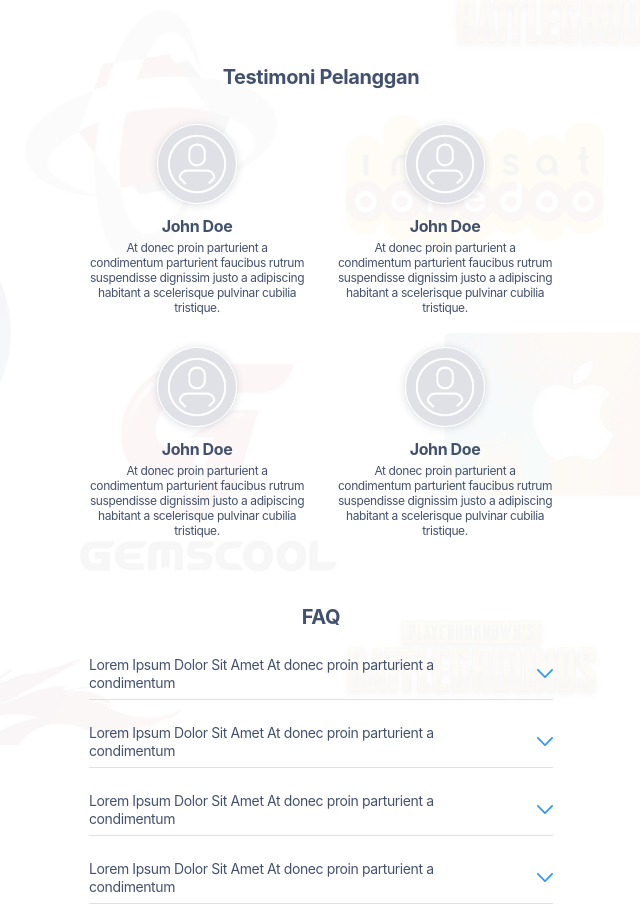
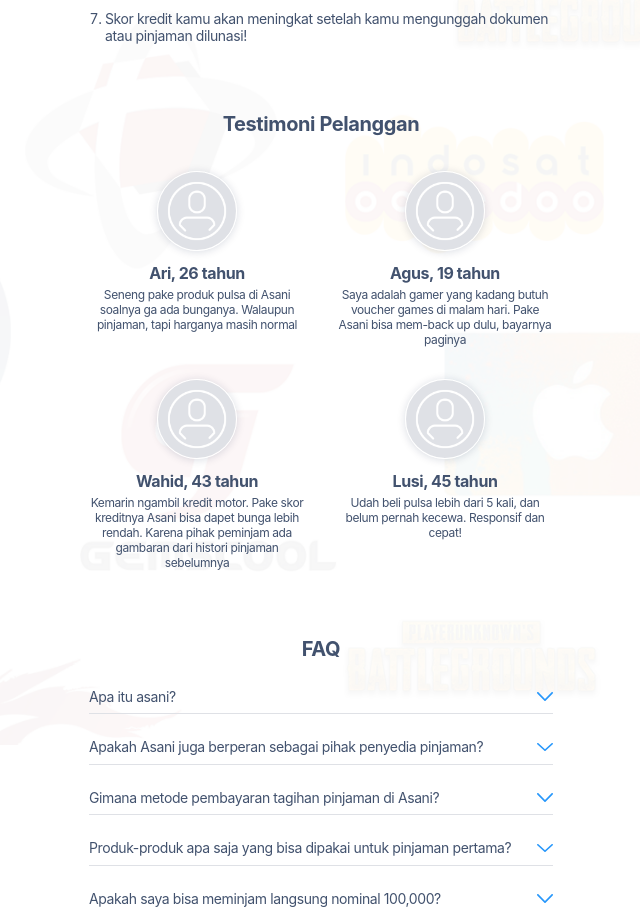
Before and after one commit to dharmawankenny/asani-frontend, a React (Vite) app: page /autentikasi in a window 1280 px wide. Shown: the part 1886-2797 px from the top of the page, without its empty margins (319-959 px from the left). Built offline with nearby package versions, Linux system fonts and the light colour scheme; a web font is replaced by a local one.

Commit message:
content, todo: add testimonial pictures

```diff
--- a/src/containers/UserAccess/index.js
+++ b/src/containers/UserAccess/index.js
@@ -44,64 +44,70 @@
   ];
 
   static HowToUse = [
-    'At donec proin parturient a condimentum parturient faucibus rutrum suspendisse dignissim justo a adipiscing habitant a scelerisque pulvinar cubilia tristique.',
-    'At donec proin parturient a condimentum parturient faucibus rutrum suspendisse dignissim justo a adipiscing habitant a scelerisque pulvinar cubilia tristique.',
-    'At donec proin parturient a condimentum parturient faucibus rutrum suspendisse dignissim justo a adipiscing habitant a scelerisque pulvinar cubilia tristique.',
-    'At donec proin parturient a condimentum parturient faucibus rutrum suspendisse dignissim justo a adipiscing habitant a scelerisque pulvinar cubilia tristique.',
-    'At donec proin parturient a condimentum parturient faucibus rutrum suspendisse dignissim justo a adipiscing habitant a scelerisque pulvinar cubilia tristique.',
+    'Masuk/daftar nomor Whatsapp kamu di website asani.co.id.',
+    'Cek kode OTP kamu di chat Whatsapp yang bersifat RAHASIA. Jangan diberitahu kepada siapapun.',
+    'Pilih pinjaman produk dari pemberi pinjaman (lender) yang kamu inginkan.',
+    'Upload dokumen: 1. Foto KTP, 2. Foto foto selfie kamu sambil memegang foto KTP dan harus memperlihatkan dengan jelas wajah dan informasi yang terdapat pada KTP.',
+    'Verifikasi dan persetujuan pinjaman kamu diproses maksimal 30 menit di hari kerja.',
+    'Setelah persetujuan pinjaman selesai, kamu akan mendapatkan produk yang diinginkan.',
+    'Skor kredit kamu akan meningkat setelah kamu mengunggah dokumen atau pinjaman dilunasi!',
   ];
 
   static Testimonies = [
     {
       profileImg: EmptyProfileImg,
-      name: 'John Doe',
-      testimony: 'At donec proin parturient a condimentum parturient faucibus rutrum suspendisse dignissim justo a adipiscing habitant a scelerisque pulvinar cubilia tristique.',
+      name: 'Ari, 26 tahun',
+      testimony: 'Seneng pake produk pulsa di Asani soalnya ga ada bunganya. Walaupun pinjaman, tapi harganya masih normal',
     },
     {
       profileImg: EmptyProfileImg,
-      name: 'John Doe',
-      testimony: 'At donec proin parturient a condimentum parturient faucibus rutrum suspendisse dignissim justo a adipiscing habitant a scelerisque pulvinar cubilia tristique.',
+      name: 'Agus, 19 tahun',
+      testimony: 'Saya adalah gamer yang kadang butuh voucher games di malam hari. Pake Asani bisa mem-back up dulu, bayarnya paginya',
     },
     {
       profileImg: EmptyProfileImg,
-      name: 'John Doe',
-      testimony: 'At donec proin parturient a condimentum parturient faucibus rutrum suspendisse dignissim justo a adipiscing habitant a scelerisque pulvinar cubilia tristique.',
+      name: 'Wahid, 43 tahun',
+      testimony: 'Kemarin ngambil kredit motor. Pake skor kreditnya Asani bisa dapet bunga lebih rendah. Karena pihak peminjam ada gambaran dari histori pinjaman sebelumnya',
     },
     {
       profileImg: EmptyProfileImg,
-      name: 'John Doe',
-      testimony: 'At donec proin parturient a condimentum parturient faucibus rutrum suspendisse dignissim justo a adipiscing habitant a scelerisque pulvinar cubilia tristique.',
+      name: 'Lusi, 45 tahun',
+      testimony: 'Udah beli pulsa lebih dari 5 kali, dan belum pernah kecewa. Responsif dan cepat!',
     },
   ];
 
   static FAQ = [
     {
-      question: 'Lorem Ipsum Dolor Sit Amet At donec proin parturient a condimentum',
-      answer: 'At donec proin parturient a condimentum parturient faucibus rutrum suspendisse dignissim justo a adipiscing habitant a scelerisque pulvinar cubilia tristique.',
+      question: 'Apa itu asani?',
+      answer: 'Asani  adalah perusahaan skor kredit yang menyediakan angka atau nilai yang menunjukkan riwayat pembayaran pinjaman kamu. Asani dapat membantu kamu yang bahkan tidak memiliki catatan keuangan di bank untuk tetap mendapatkan pinjaman.<br /><br />Asani juga bekerja sama dengan partner lenders yang menawarkan pinjaman produk-produk yaitu digital, elektronik, mobil dan rumah khusus buat kamu!<br /><br />Keunggulan Asani: <ol><li>GRATIS cek skor kredit</li><li>Bisa beli sekarang</li><li>bayar nanti</li><li>Semua TANPA bunga dan denda</li><li>Banyak pilihan produk</li></ol>',
     },
     {
-      question: 'Lorem Ipsum Dolor Sit Amet At donec proin parturient a condimentum',
-      answer: 'At donec proin parturient a condimentum parturient faucibus rutrum suspendisse dignissim justo a adipiscing habitant a scelerisque pulvinar cubilia tristique.',
+      question: 'Apakah Asani juga berperan sebagai pihak penyedia pinjaman?',
+      answer: 'Tidak, Asani berperan sebagai platform yang menghubungkan antara penyedia pinjaman dan peminjam dana. Asani bekerja sama dengan pihak-pihak lain sebagai penyedia pinjaman yaitu Dompet Kilat dan Danamas.<br /><br />Melalui Asani, kamu dapat melakukan dua hal sekaligus yaitu pinjaman dan cek skor kredit kamu. Jika kamu melakukan pinjaman dan membayar sebelum jatuh tempo, maka skor kredit kamu akan meningkat. Dengan meningkatnya skor kredit, semakin banyak produk-produk yang dapat kamu coba!',
     },
     {
-      question: 'Lorem Ipsum Dolor Sit Amet At donec proin parturient a condimentum',
-      answer: 'At donec proin parturient a condimentum parturient faucibus rutrum suspendisse dignissim justo a adipiscing habitant a scelerisque pulvinar cubilia tristique.',
+      question: 'Gimana metode pembayaran tagihan pinjaman di Asani?',
+      answer: 'Kamu bisa membayar pinjaman melalui Rekening BCA 494 305 8698 atas nama PT Asani Teknologi Keuangan  dan Rekening BRI 122 3010 0054 1304 atas Nama PT Asani Teknologi Keuangan.',
     },
     {
-      question: 'Lorem Ipsum Dolor Sit Amet At donec proin parturient a condimentum',
-      answer: 'At donec proin parturient a condimentum parturient faucibus rutrum suspendisse dignissim justo a adipiscing habitant a scelerisque pulvinar cubilia tristique.',
+      question: 'Produk-produk apa saja yang bisa dipakai untuk pinjaman pertama?',
+      answer: 'Kalau kamu ingin memulai pinjaman pertama di Asani, minimal skor kredit kamu adalah 400. Jika kamu udah punya skor kredit 400, maka kamu bisa meminjam produk <strong>Pulsa dan Voucher Games</strong> yaitu:<br /><br />Pulsa Telkomsel 10 ribu, Google Play 20K, Steam Rp 8K, Steam Rp 12K, Garena 33 Shell, Mobile Legends 36 Diamond, Lyto 10K Game On, Megaxus 10K Mi Cash, MOL 100 Points dan Unipin Rp 10K.',
     },
     {
-      question: 'Lorem Ipsum Dolor Sit Amet At donec proin parturient a condimentum',
-      answer: 'At donec proin parturient a condimentum parturient faucibus rutrum suspendisse dignissim justo a adipiscing habitant a scelerisque pulvinar cubilia tristique.',
+      question: 'Apakah saya bisa meminjam langsung nominal 100,000?',
+      answer: 'Tidak bisa. Pinjaman kamu dimulai dari produk terendah hingga produk tertinggi, sesuai dengan minimal skor kredit yang dimiliki. Jadi, kalian harus mulai dari produk terendah dulu, karena skor kredit yang bagus tidak terjadi dalam satu malam, sehingga dibutuhkan proses.',
     },
     {
-      question: 'Lorem Ipsum Dolor Sit Amet At donec proin parturient a condimentum',
-      answer: 'At donec proin parturient a condimentum parturient faucibus rutrum suspendisse dignissim justo a adipiscing habitant a scelerisque pulvinar cubilia tristique.',
+      question: 'Tips meningkatkan skor kredit?',
+      answer: 'Kalau kamu udah cek skor kredit terupdate, dan kategori skor kredit masih rendah, saatnya kami kasih kamu tips dan trik caranya maintain dan meningkatkan skor kredit!<br /><br /><ol><li><strong>Ayo Mulai Lakukan Pinjaman Pertamamu!</strong><br />Salah satu tips untuk meningkatkan skor kredit kamu adalah memulai melakukan pinjaman pertama. Pinjaman pertama bisa kamu lakukan dengan produk pulsa dan voucher games. Detail produknya bisa kamu cek di  asani.co.id/<br /><br /></li><li><Strong>Upload Data Diri yang Sebenarnya</strong><br />Skor kredit dapat kamu gunakan untuk mengajukan kredit motor, kredit mobil, kredit rumah atau kredit apartemen ke bank atau institusi keuangan lainnya. Makanya, dibutuhkan data diri yang sebenarnya atau sesuai dengan data diri kamu.jangan lupa<br /><br /></li><li><strong>Perhatikan Tanggal Jatuh Tempo Pinjaman</strong><br />Sangat penting buat kamu untuk membayar pinjaman sebelum tanggal jatuh tempo. Maka ada baiknya, tanggal jatuh tempo dicatat agar tidak lupa. Selain itu, jangan lupa juga siapkan uang jauh-jauh hari untuk pembayaran pinjaman untuk menghindari kamu menggunakan uangnya untuk kebutuhan lain.</li></ol>',
     },
     {
-      question: 'Lorem Ipsum Dolor Sit Amet At donec proin parturient a condimentum',
-      answer: 'At donec proin parturient a condimentum parturient faucibus rutrum suspendisse dignissim justo a adipiscing habitant a scelerisque pulvinar cubilia tristique.',
+      question: 'Bagaimana jika pembayaran tagihan pinjaman terlambat?',
+      answer: 'Jika kamu membayar tagihan melebihi tanggal jatuh tempo, maka skor kamu akan menurun.',
+    },
+    {
+      question: 'Bagaimana jika terlambat membayar tagihan akan mendapatkan denda atau bunga?',
+      answer: 'Tidak, kamu tidak akan mendapatkan bunga atau denda jika terlambat membayar. Tetapi, jika kamu terlambat atau tidak membayar sama sekali, maka kamu tidak dapat meminjam selama tagihan belum dilunasi.',
     },
   ];
 
@@ -280,7 +286,7 @@
           <Content>
             <MainFocus>
               <h1>
-                {this.state.step === 0 && 'Beli Voucher Game dan Pulsa Sekarang, Bayarnya Nanti!'}
+                {this.state.step === 0 && 'Beli Pulsa dan Voucher Game Sekarang, Bayarnya Nanti!'}
                 {this.state.step === 1 && 'Kode verifikasi OTP telah dikirim ke nomor WhatsApp anda'}
               </h1>
               {this.state.step === 0 && (
@@ -365,13 +371,14 @@
             </Segment>
             <Segment>
               <h1>Cara Pakai Asani</h1>
+              <p>Penting buat kamu memahami cara menggunakan Asani terlebih dahulu melalui situs online asani.co.id.</p>
               <div>
                 <OrderedList>
                   {UserAccess.HowToUse.map(howTo => <li>{howTo}</li>)}
                 </OrderedList>
               </div>
             </Segment>
-            <Segment>
+            <Segment flex={{ justify: 'flex-start', align: 'flex-start' }}>
               <h1>Testimoni Pelanggan</h1>
               <div>
                 {UserAccess.Testimonies.map(tst => (
@@ -414,7 +421,7 @@
           <h1>{this.props.question}</h1>
           <img src={ChevronBlueIcon} />
         </button>
-        <p>{this.props.answer}</p>
+        <p dangerouslySetInnerHTML={{ __html: this.props.answer }} />
       </FAQToggler>
     );
   }
@@ -546,9 +553,17 @@
     text-align: center;
   }
 
+  & > p {
+    font-size: 0.875rem;
+    color: ${props => props.theme.color.N500};
+    margin: -0.5rem 0 0.5rem;
+    width: 100%;
+    text-align: center;
+  }
+
   & > div {
     width: 100%;
-    ${flex({ justify: 'center' })}
+    ${props => props.flex ? flex(props.flex) : flex({ justify: 'center' })}
   }
 `;
 
@@ -687,9 +702,7 @@
 
   p {
     width: 100%;
-    max-height: ${props => props.active ? '20rem' : '0'};
-    opacity: ${props => props.active ? '1' : '0'};
-    transition: ${props => props.active ? '0.125s ease max-height, 0.125s ease opacity 0.125s' : '0.125s ease max-height 0.125s, 0.125s ease opacity'};
+    display: ${props => props.active ? 'block' : 'none'};
     pointer-events: none;
     font-size: 0.75rem;
     font-weight: 400;
--- a/src/index.css
+++ b/src/index.css
@@ -82,6 +82,11 @@
   outline: none;
 }
 
+li {
+  font-weight: 400;
+  letter-spacing: -0.025rem;
+}
+
 .headroom {
   z-index: 2000 !important;
 }
--- a/src/index.html
+++ b/src/index.html
@@ -5,7 +5,7 @@
     <meta charset="UTF-8">
     <meta name="viewport" content="width=device-width, initial-scale=1.0">
     <meta http-equiv="X-UA-Compatible" content="ie=edge">
-    <title>asani.co.id - Cek skor kredit kamu GRATIS. Temukan pinjaman terbaikmu!</title>
+    <title>asani.co.id - pinjam pulsa dan voucher game sekarang, bayarnya nanti!</title>
     <link href="./index.css" rel="stylesheet">
     <link rel="apple-touch-icon" sizes="180x180" href="./assets/apple-touch-icon.png?version=v0.1">
     <link rel="icon" type="image/png" sizes="32x32" href="./assets/favicon-32x32.png?version=v0.1">
```
